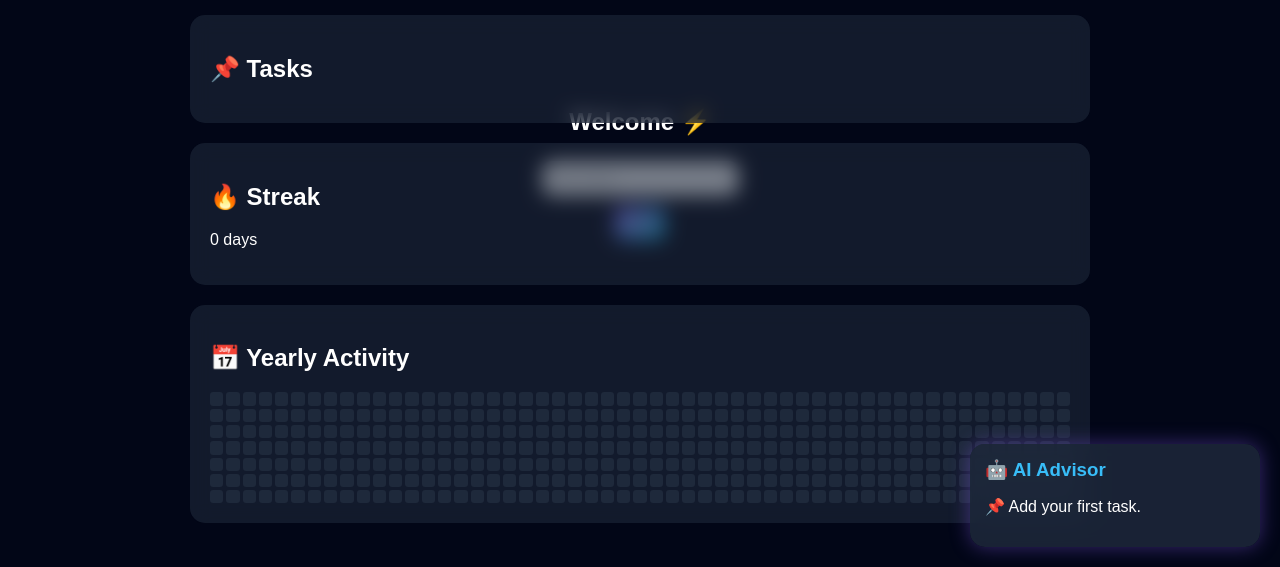
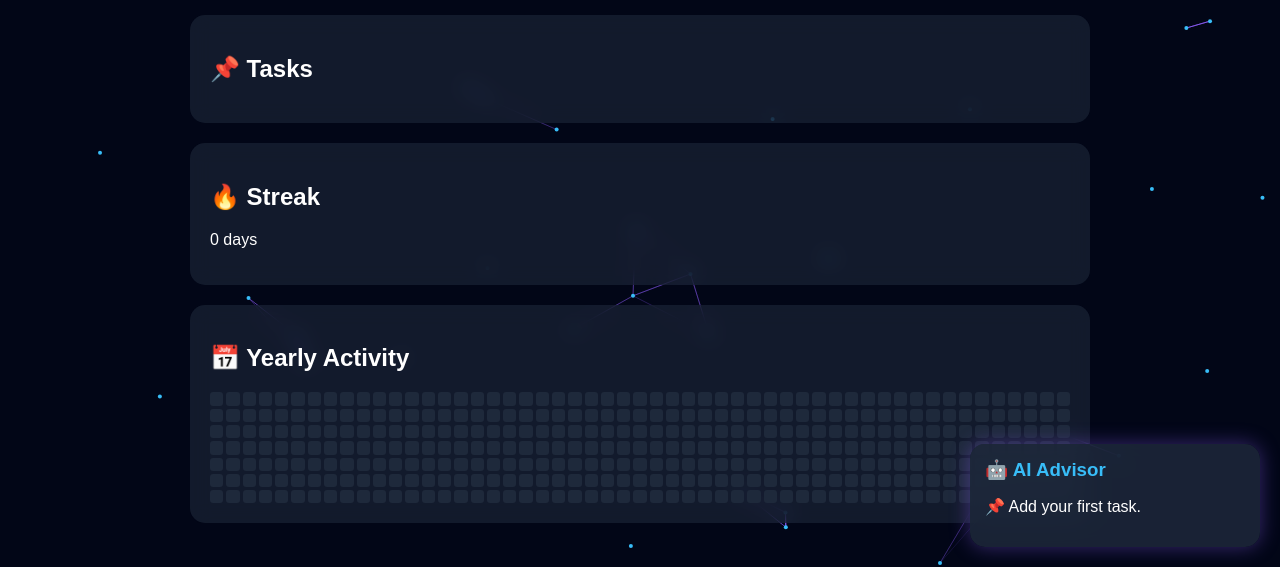
Before and after one commit to Manisai47/To-doList, a plain HTML site: page index.html in a window 1280 px wide. Shown: the part 233-800 px from the top of the page. Drawn offline with nearby package versions, Linux system fonts and the light colour scheme.

Commit message:
Update index.html

```diff
--- a/index.html
+++ b/index.html
@@ -13,12 +13,6 @@
 
 <div id="tsparticles"></div>
 
-<!-- LOGIN -->
-<div class="login-screen" id="loginScreen">
-  <h2>Welcome ⚡</h2>
-  <input id="username" placeholder="Your name">
-  <button onclick="login()">Enter</button>
-</div>
 
 <div class="container">
 
```
